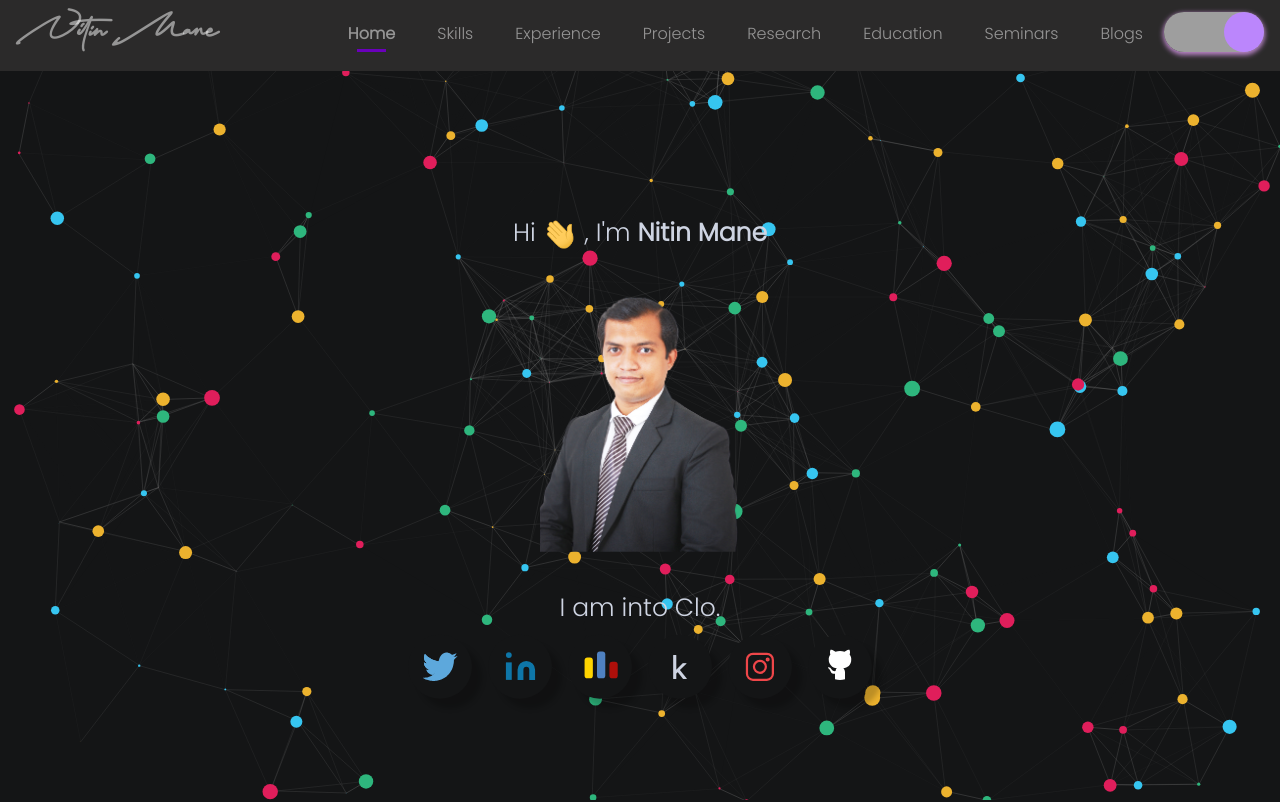
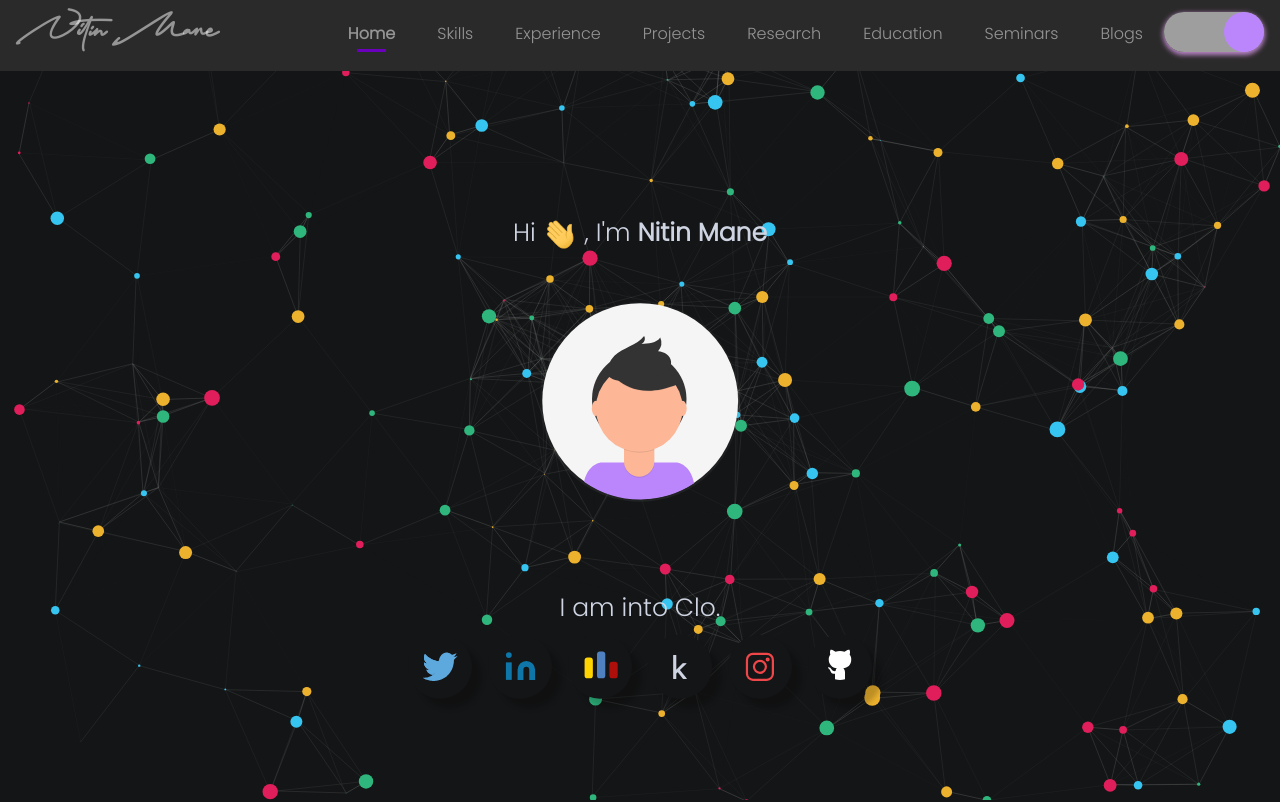
Before and after one commit to Nitin-Mane/Nitin-Mane.github.io, a plain HTML site: page index.html in a window 1280 px wide. Shown: the top 802 px of the page. Drawn offline with nearby package versions, Linux system fonts and the light colour scheme; grey boxes are pictures that could not be loaded; animation ran at ten frames a second; some icons are missing; files whose address does not match are found by name.

Commit message:
Update index.html
update profile logo

```diff
--- a/index.html
+++ b/index.html
@@ -70,7 +70,7 @@
         <div class="text col-sm-6" style="margin-top: 140px;">Hi <span class="wave"><img src="assets/images/Hand.gif" width="35px"></span>&nbsp;, I'm <span class="header">Nitin Mane</span>
             <div class="center">
                 <div>
-                    <img src="assets/images/profile_pic.png" alt="" class="square-circle" height="300" width="200">
+                    <img src="assets/images/dp_male.svg" alt="" class="square-circle" height="300" width="200">
                 </div>
                 <br/>
                 <span style="display: inline;">I am into <span class="animated-text"
```
